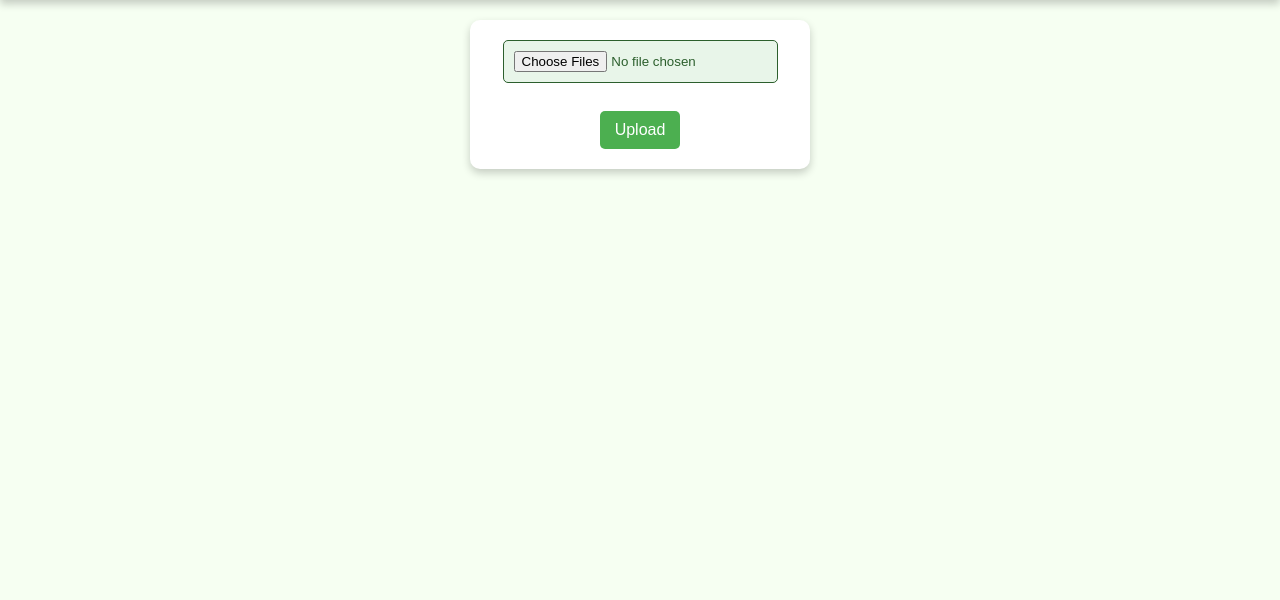
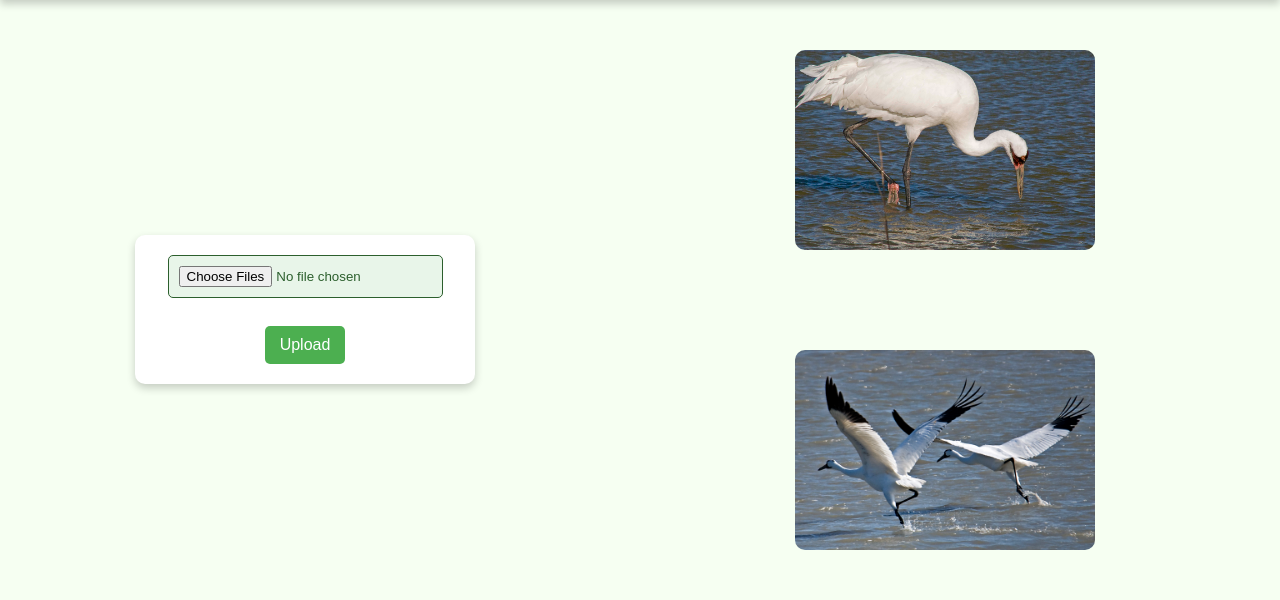
Before and after one commit to Cyber-Capstone-Bird-Surveillance/Cyber-Capstone-Project, a Flask app: page / in a window 1280 px wide. Shown: the part 200-800 px from the top of the page. Run offline with Flask 3, Linux system fonts and the light colour scheme.

Commit message:
added pictures

```diff
--- a/static/styles.css
+++ b/static/styles.css
@@ -82,7 +82,7 @@ a:hover {
     background-color: #1b3e1b;
 }
 
-.content{
+.buttons{
     display: flex;
     flex-direction: column;
     justify-content: center;
@@ -90,6 +90,27 @@ a:hover {
 
 }
 
+.content{
+    display: flex;
+    justify-content: space-around;
+    align-items: center;
+}
+
+.pictures{
+    display: flex;
+    flex-direction: column;
+    justify-content: center;
+    align-items: center;
+}
+
+.pictures img {
+    width: 300px;
+    height: auto;
+    margin: 50px;
+    border-radius: 10px;
+}
+
+
 /* Responsive Design */
 @media (max-width: 600px) {
     form {
--- a/templates/LandingPage.html
+++ b/templates/LandingPage.html
@@ -18,6 +18,7 @@
     </header>
 
     <div class="content">
+        <div class="buttons">
             <form action="/" method="post" enctype="multipart/form-data">
                 <input type="file" name="files" multiple webkitdirectory>
                 <br><br>
@@ -40,7 +41,11 @@
             {% endif %}
         </div>
 
-
+        <div class="pictures">
+            <img src="{{ url_for('static', filename='_DS38628 whcr search S.jpg') }}">
+            <img src="{{ url_for('static', filename='_LS35170 2 whcr flying sm.jpg') }}">
+        </div>
+    </div>
 
 </body>
 </html>
```
Also changed, not shown: app.py (+8 -3 lines), static/_DS38628 whcr search S.jpg (added), static/_LS35170 2 whcr flying sm.jpg (added), 1 other file. Lines whose indentation alone changed are shown as unchanged.
